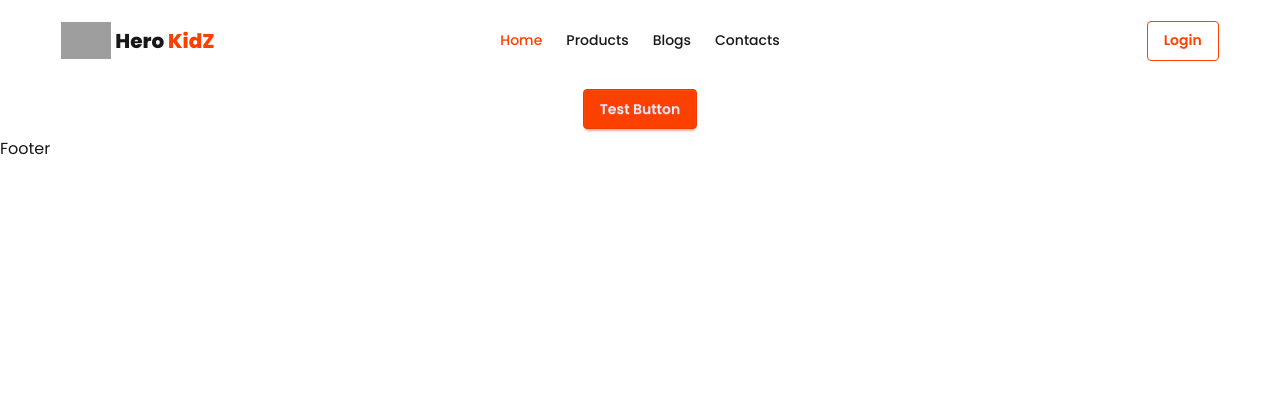
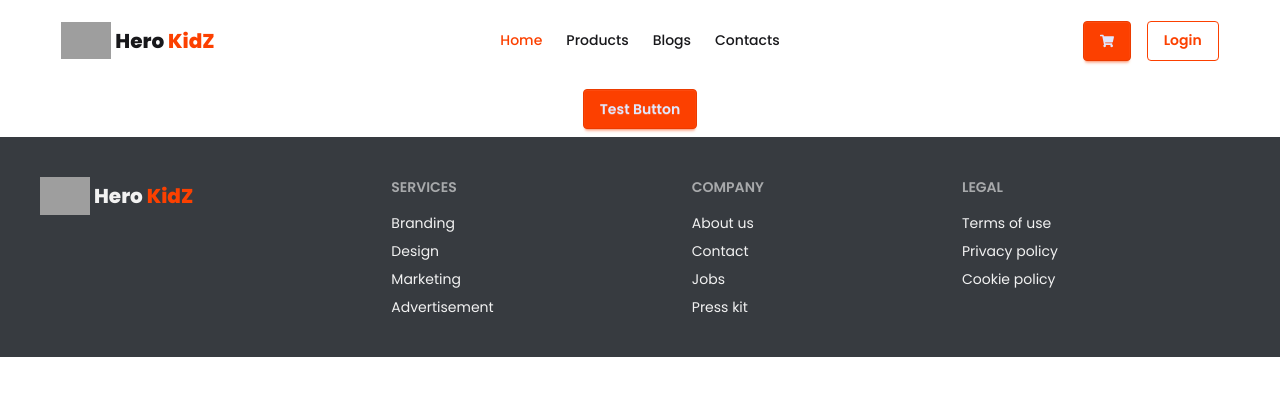
Before and after one commit to faiji31/Hero_Kidz_with_Nextjs, a Next.js app: page / in a window 1280 px wide. Shown: the top 396 px of the page. Built offline with nearby package versions, Linux system fonts and the light colour scheme; grey boxes are pictures that could not be loaded.

Commit message:
6yh commit

```diff
--- a/src/app/components/layouts/Footer.jsx
+++ b/src/app/components/layouts/Footer.jsx
@@ -1,11 +1,37 @@
-import React from 'react';
+import React from "react";
+import Logo from "./Logo";
 
 const Footer = () => {
-      return (
-            <div>
-                  Footer
-            </div>
-      );
+  return (
+    <div>
+      <div className="footer sm:footer-horizontal bg-neutral text-neutral-content p-10">
+        <aside>
+          <Logo></Logo>
+
+        </aside>
+        <nav>
+          <h6 className="footer-title">Services</h6>
+          <a className="link link-hover">Branding</a>
+          <a className="link link-hover">Design</a>
+          <a className="link link-hover">Marketing</a>
+          <a className="link link-hover">Advertisement</a>
+        </nav>
+        <nav>
+          <h6 className="footer-title">Company</h6>
+          <a className="link link-hover">About us</a>
+          <a className="link link-hover">Contact</a>
+          <a className="link link-hover">Jobs</a>
+          <a className="link link-hover">Press kit</a>
+        </nav>
+        <nav>
+          <h6 className="footer-title">Legal</h6>
+          <a className="link link-hover">Terms of use</a>
+          <a className="link link-hover">Privacy policy</a>
+          <a className="link link-hover">Cookie policy</a>
+        </nav>
+      </div>
+    </div>
+  );
 };
 
 export default Footer;
--- a/src/app/components/layouts/Navbar.jsx
+++ b/src/app/components/layouts/Navbar.jsx
@@ -2,6 +2,7 @@ import React from "react";
 import Logo from "./Logo";
 import Link from "next/link";
 import NavLink from "../buttons/NavLink";
+import { FaShoppingCart } from "react-icons/fa";
 
 const Navbar = () => {
       const nav = <>
@@ -54,8 +55,12 @@ const Navbar = () => {
           {nav}
           </ul>
         </div>
-        <div className="navbar-end">
+        <div className="navbar-end space-x-4">
+          <Link className="btn btn-primary" href="/cart">
+            <FaShoppingCart />
+          </Link>
           <Link href="/login">
+
             <button className="btn btn-primary btn-outline">Login</button>
           </Link>
         </div>
```
